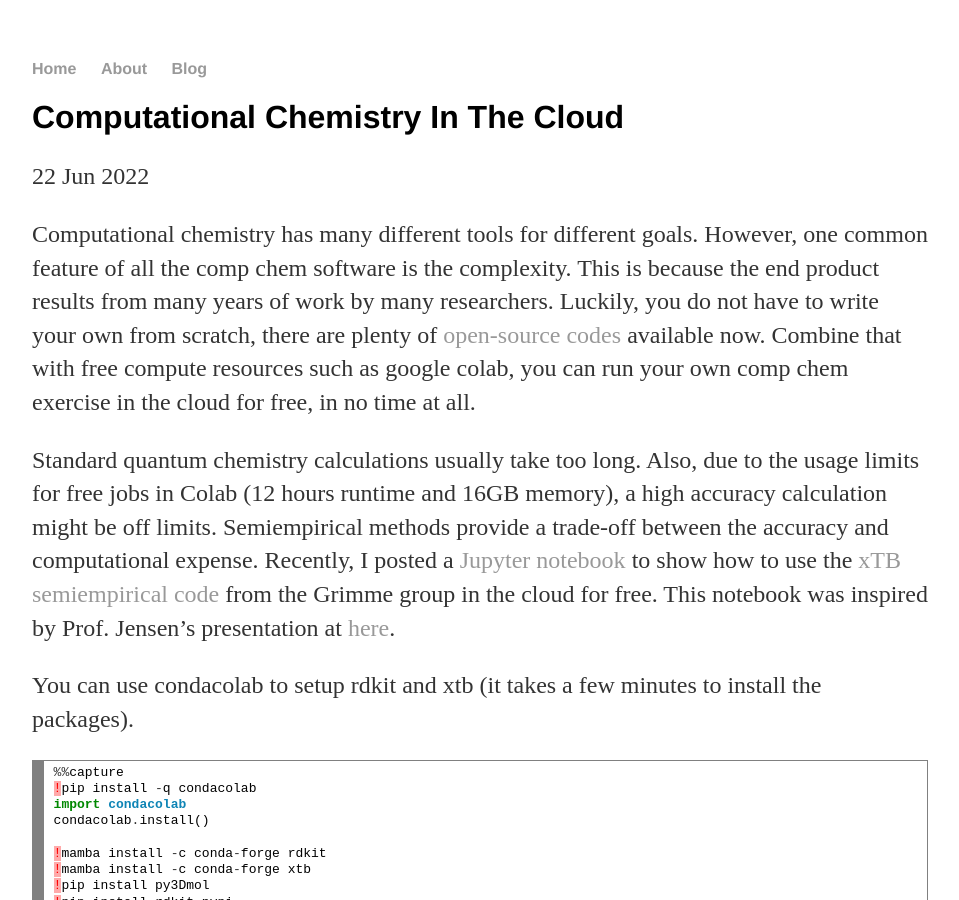
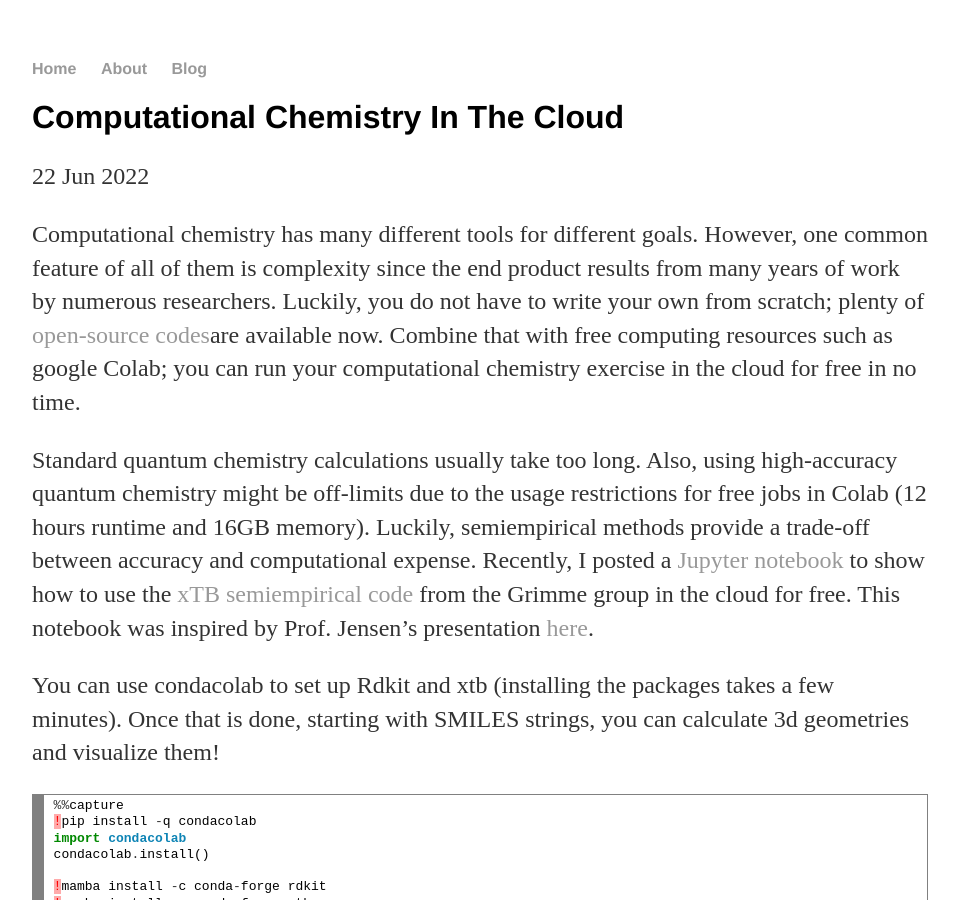
Before and after one commit to saevrenk/saevrenk.github.io, a Jekyll site: the page built from _posts/2022-06-22-Computational-Chemistry-in-the-Cloud.md, in a window 1280 px wide and 900 px high. Shown: the whole window, without its empty margins (160-1119 px from the left). Built offline with Jekyll 4.4.1, drawn with Linux system fonts in a browser that asks for light colours; our own code applies the rules of GitHub Pages for plain Markdown files.

Commit message:
updated blog post and About

```diff
--- a/_posts/2022-06-22-Computational-Chemistry-in-the-Cloud.md
+++ b/_posts/2022-06-22-Computational-Chemistry-in-the-Cloud.md
@@ -1,8 +1,8 @@
-Computational chemistry has many different tools for different goals. However, one common feature of all the comp chem software is the complexity. This is because the end product results from many years of work by many researchers. Luckily, you do not have to write your own from scratch, there are plenty of [open-source codes](https://opensourcemolecularmodeling.github.io) available now. Combine that with free compute resources such as google colab, you can run your own comp chem exercise in the cloud for free, in no time at all.
+Computational chemistry has many different tools for different goals. However, one common feature of all of them is complexity since the end product results from many years of work by numerous researchers. Luckily, you do not have to write your own from scratch; plenty of [open-source codes](https://opensourcemolecularmodeling.github.io)are available now. Combine that with free computing resources such as google Colab; you can run your computational chemistry exercise in the cloud for free in no time.
 
-Standard quantum chemistry calculations usually take too long. Also, due to the usage limits for free jobs in Colab (12 hours runtime and 16GB memory), a high accuracy calculation might be off limits. Semiempirical methods provide a trade-off between the accuracy and computational expense.  Recently, I posted a [Jupyter notebook](https://github.com/saevrenk/qc/blob/main/xtb.ipynb) to show how to use the [xTB semiempirical code](https://xtb-docs.readthedocs.io/en/latest/contents.html) from the Grimme group in the cloud for free. This notebook was inspired by Prof. Jensen's presentation at [here](https://youtu.be/KEIpJ50Jc0w).
+Standard quantum chemistry calculations usually take too long. Also, using high-accuracy quantum chemistry might be off-limits due to the usage restrictions for free jobs in Colab (12 hours runtime and 16GB memory). Luckily, semiempirical methods provide a trade-off between accuracy and computational expense. Recently, I posted a [Jupyter notebook](https://github.com/saevrenk/qc/blob/main/xtb.ipynb) to show how to use the [xTB semiempirical code](https://xtb-docs.readthedocs.io/en/latest/contents.html) from the Grimme group in the cloud for free. This notebook was inspired by Prof. Jensen's presentation [here](https://youtu.be/KEIpJ50Jc0w).
 
-You can use condacolab to setup rdkit and xtb (it takes a few minutes to install the packages).
+You can use condacolab to set up Rdkit and xtb (installing the packages takes a few minutes). Once that is done, starting with SMILES strings, you can calculate 3d geometries and visualize them!
 
 <!-- HTML generated using hilite.me --><div style="background: #ffffff; overflow:auto;width:auto;border:solid gray;border-width:.1em .1em .1em .8em;padding:.2em .6em;"><pre style="margin: 0; line-height: 125%"><span style="color: #333333">%%</span>capture
 <span style="color: #FF0000; background-color: #FFAAAA">!</span>pip install <span style="color: #333333">-</span>q condacolab
```
Also changed, not shown: other parts of _posts/2022-06-22-Computational-Chemistry-in-the-Cloud.md (+2 -0 lines), about/index.html (+14 -7 lines), 1 other file.
